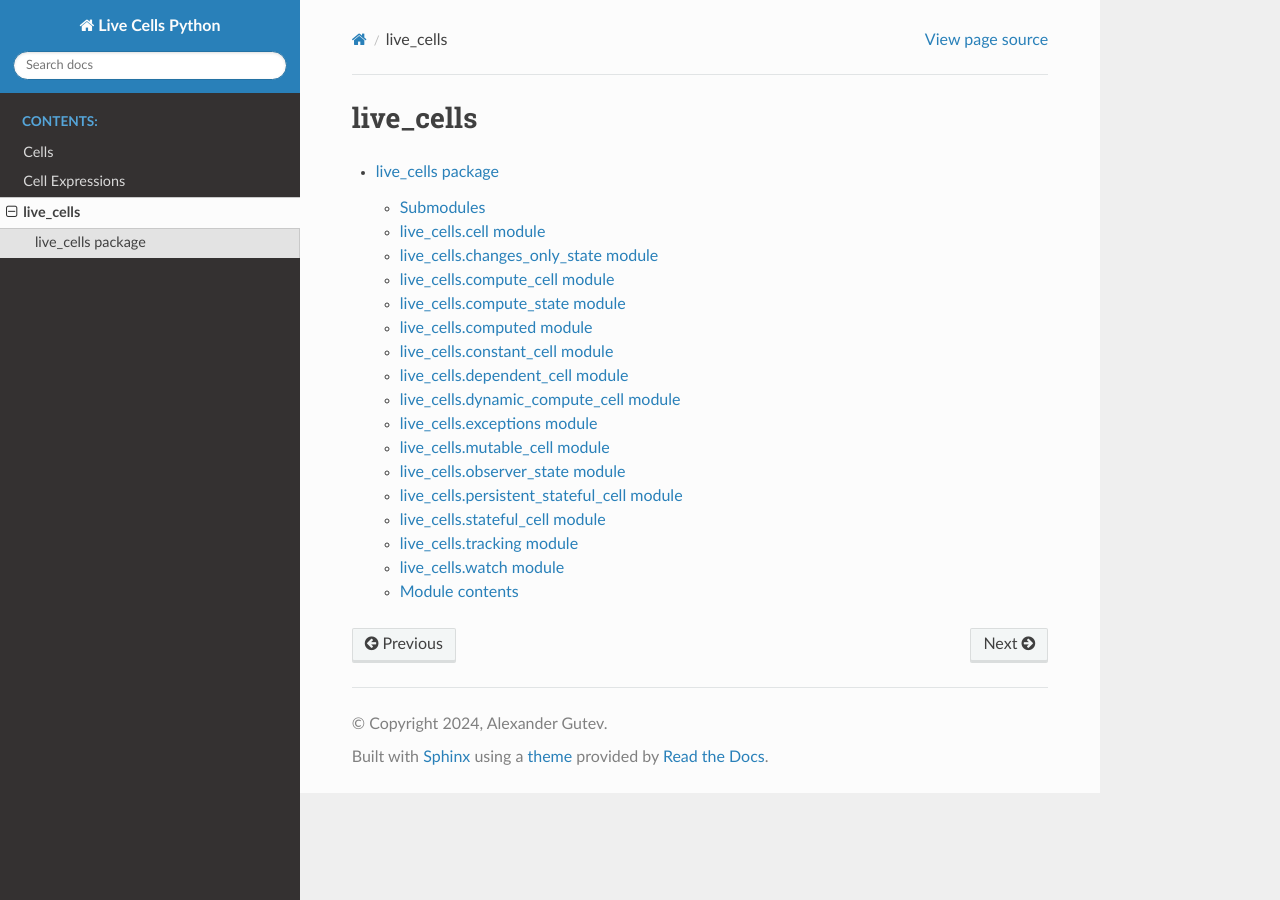
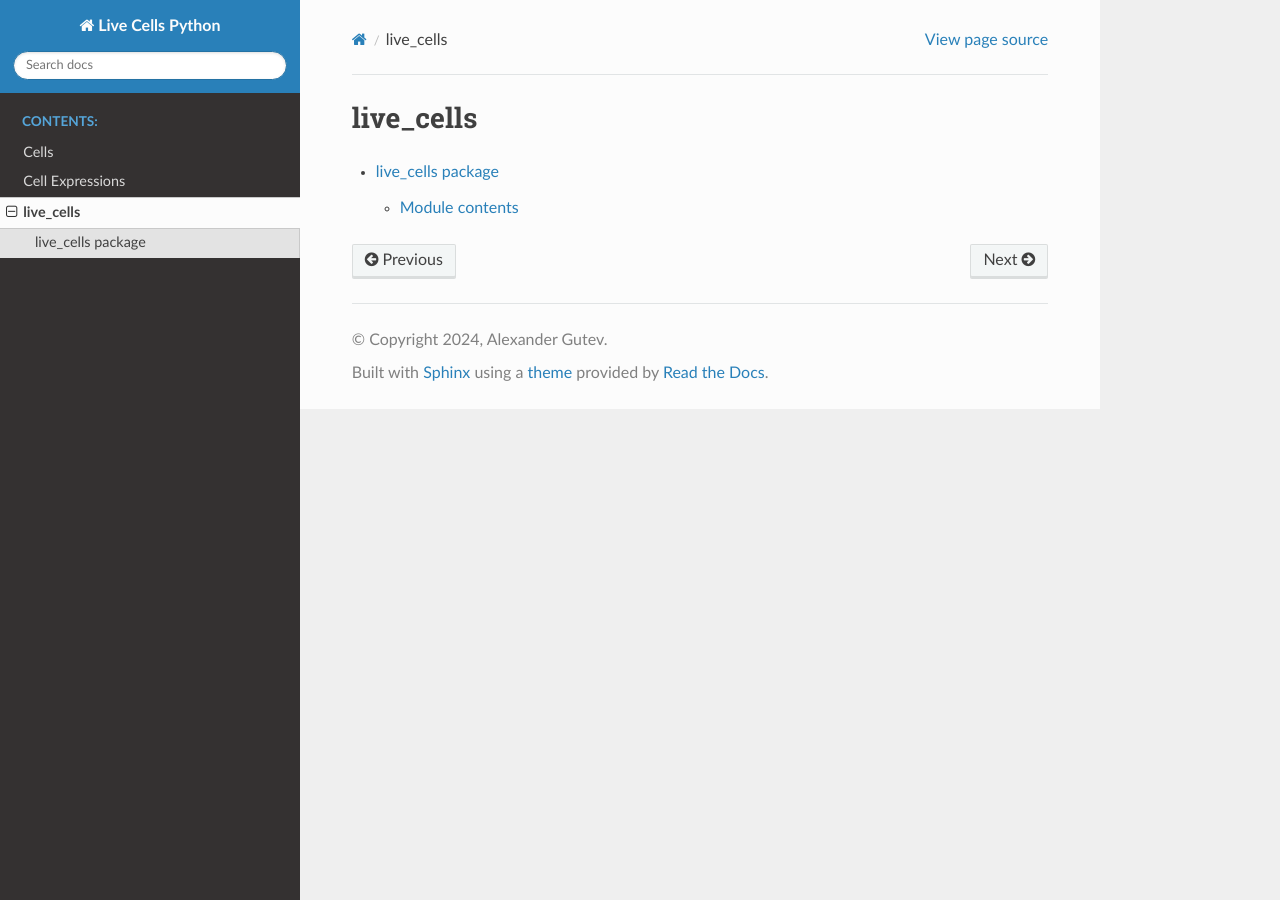
Before and after one commit to alex-gutev/live_cells_py, a Sphinx documentation site: the page built from docs/modules.rst, in a window 1280 px wide. Built offline with Sphinx 7.4.7 and the Read the Docs theme 2.0.0, drawn with Linux system fonts in a browser that asks for light colours.

Commit message:
Remove submodules from documentation.

```diff
--- a/docs/live_cells.rst
+++ b/docs/live_cells.rst
@@ -1,128 +1,5 @@
 live\_cells package
 ===================
-
-Submodules
-----------
-
-live\_cells.cell module
------------------------
-
-.. automodule:: live_cells.cell
-   :members:
-   :undoc-members:
-   :show-inheritance:
-
-live\_cells.changes\_only\_state module
----------------------------------------
-
-.. automodule:: live_cells.changes_only_state
-   :members:
-   :undoc-members:
-   :show-inheritance:
-
-live\_cells.compute\_cell module
---------------------------------
-
-.. automodule:: live_cells.compute_cell
-   :members:
-   :undoc-members:
-   :show-inheritance:
-
-live\_cells.compute\_state module
----------------------------------
-
-.. automodule:: live_cells.compute_state
-   :members:
-   :undoc-members:
-   :show-inheritance:
-
-live\_cells.computed module
----------------------------
-
-.. automodule:: live_cells.computed
-   :members:
-   :undoc-members:
-   :show-inheritance:
-
-live\_cells.constant\_cell module
----------------------------------
-
-.. automodule:: live_cells.constant_cell
-   :members:
-   :undoc-members:
-   :show-inheritance:
-
-live\_cells.dependent\_cell module
-----------------------------------
-
-.. automodule:: live_cells.dependent_cell
-   :members:
-   :undoc-members:
-   :show-inheritance:
-
-live\_cells.dynamic\_compute\_cell module
------------------------------------------
-
-.. automodule:: live_cells.dynamic_compute_cell
-   :members:
-   :undoc-members:
-   :show-inheritance:
-
-live\_cells.exceptions module
------------------------------
-
-.. automodule:: live_cells.exceptions
-   :members:
-   :undoc-members:
-   :show-inheritance:
-
-live\_cells.mutable\_cell module
---------------------------------
-
-.. automodule:: live_cells.mutable_cell
-   :members:
-   :undoc-members:
-   :show-inheritance:
-
-live\_cells.observer\_state module
-----------------------------------
-
-.. automodule:: live_cells.observer_state
-   :members:
-   :undoc-members:
-   :show-inheritance:
-
-live\_cells.persistent\_stateful\_cell module
----------------------------------------------
-
-.. automodule:: live_cells.persistent_stateful_cell
-   :members:
-   :undoc-members:
-   :show-inheritance:
-
-live\_cells.stateful\_cell module
----------------------------------
-
-.. automodule:: live_cells.stateful_cell
-   :members:
-   :undoc-members:
-   :show-inheritance:
-
-live\_cells.tracking module
----------------------------
-
-.. automodule:: live_cells.tracking
-   :members:
-   :undoc-members:
-   :show-inheritance:
-
-live\_cells.watch module
-------------------------
-
-.. automodule:: live_cells.watch
-   :members:
-   :undoc-members:
-   :show-inheritance:
 
 Module contents
 ---------------
```
